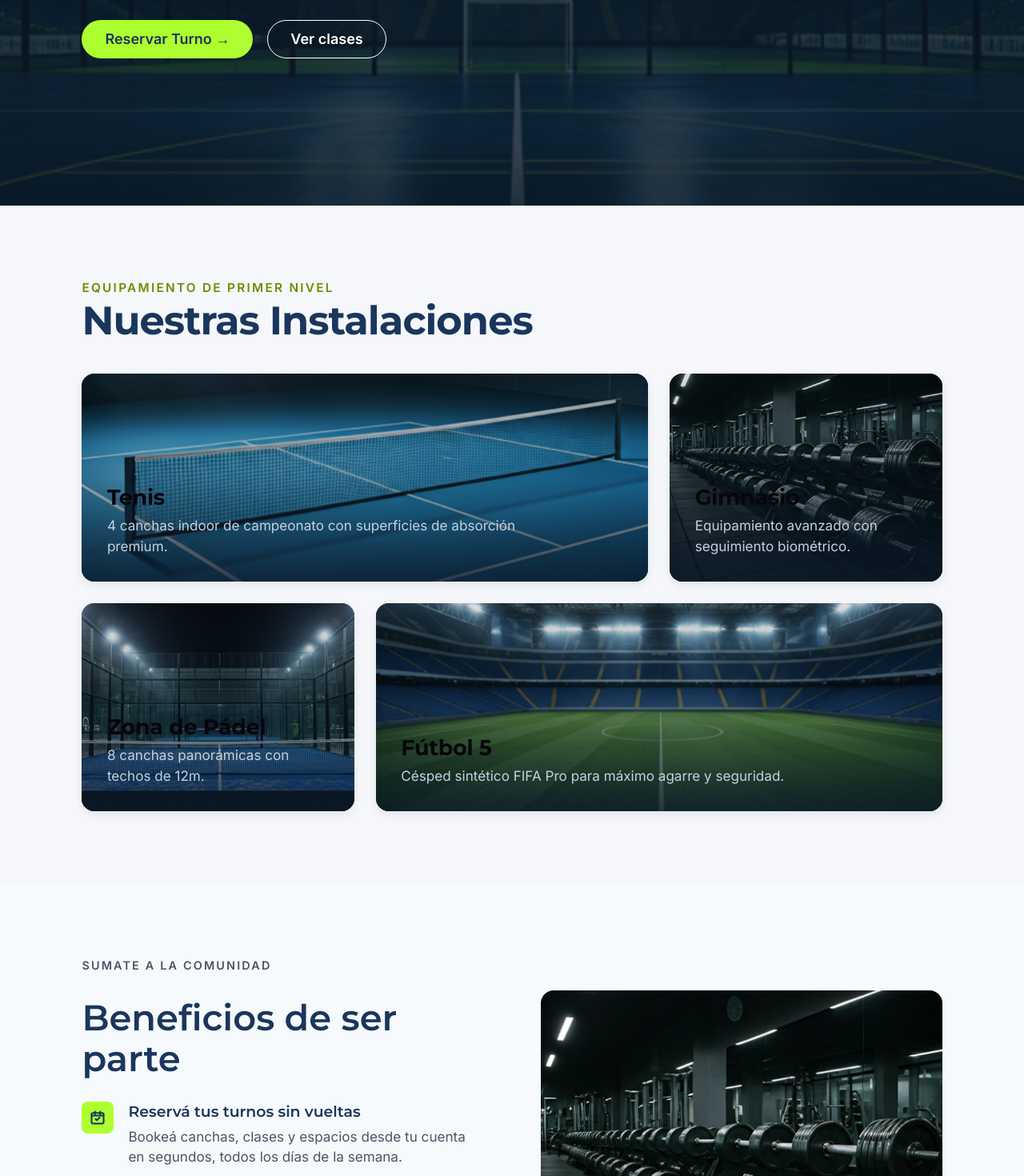
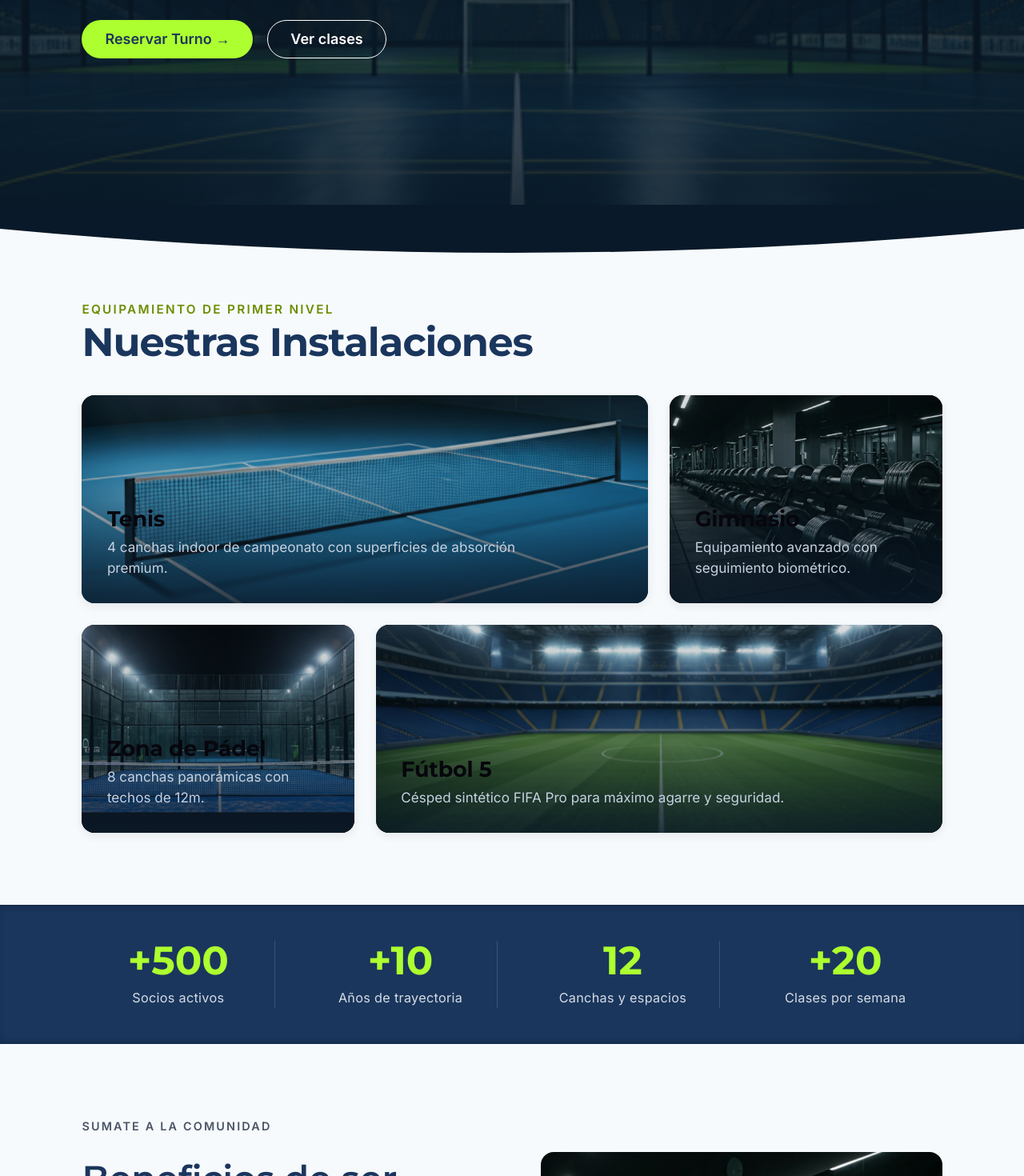
Before and after one commit to rociozapata/sportcenter-frontend, a React (Vite) app: page / in a window 1280 px wide. Shown: the part 535-2005 px from the top of the page at 80% size. Built offline with nearby package versions, Linux system fonts and the light colour scheme.

Commit message:
feat: add Stats component with styling and layout for displaying key metrics

```diff
--- a/src/pages/Home/Home.tsx
+++ b/src/pages/Home/Home.tsx
@@ -1,5 +1,6 @@
 import Hero from "./Hero";
 import Services from "./Services";
+import Stats from "./Stats";
 import Benefits from "./Benefits";
 
 function Home() {
@@ -7,6 +8,7 @@ function Home() {
         <>
             <Hero />
             <Services />
+            <Stats />
             <Benefits />
         </>
     );
--- a/src/pages/Home/Services.css
+++ b/src/pages/Home/Services.css
@@ -1,6 +1,30 @@
 .services {
+    position: relative;          /* ancla para el .services-wave absoluto */
     padding: 5rem 8%;
-    background-color: #f5f7fa;
+    /* Antes era #f5f7fa; ahora compartimos --neutral con Benefits para
+       que la transición entre ambas secciones desaparezca. */
+    background-color: var(--neutral);
+}
+
+/* Wave decorativa pegada al borde superior de Services.
+   Como tiene el color oscuro del Hero, visualmente "estira" el hero
+   hacia abajo y suaviza el corte recto. */
+.services-wave {
+    position: absolute;
+    top: 0;
+    left: 0;
+    width: 100%;
+    height: 80px;
+    display: block;
+    /* Evita un hueco de subpíxel entre Hero y la wave. */
+    margin-top: -1px;
+}
+
+/* El header de la sección queda por debajo de la wave: le damos margen
+   superior para que el texto no se solape con la curva. */
+.services-header {
+    position: relative;
+    margin-top: 1.5rem;
 }
 
 .services-header {
--- a/src/pages/Home/Services.tsx
+++ b/src/pages/Home/Services.tsx
@@ -34,6 +34,19 @@ const facilities = [
 function Services() {
     return (
         <section className="services">
+            {/* Wave divisor: SVG decorativo que une el fondo oscuro del Hero
+                con el fondo claro de Services. preserveAspectRatio="none" deja
+                que se estire a todo el ancho sin mantener proporciones.
+                aria-hidden porque es puramente decorativo. */}
+            <svg
+                className="services-wave"
+                viewBox="0 0 1440 80"
+                preserveAspectRatio="none"
+                aria-hidden="true"
+            >
+                <path d="M0,0 L1440,0 L1440,30 Q720,90 0,30 Z" fill="#0a1929" />
+            </svg>
+
             <div className="services-header">
                 <p className="services-kicker">EQUIPAMIENTO DE PRIMER NIVEL</p>
                 <h2 className="services-title">Nuestras Instalaciones</h2>
--- /dev/null
+++ b/src/pages/Home/Stats.css
@@ -0,0 +1,85 @@
+/* Franja angosta con fondo navy. Funciona como "puente" entre Services
+   (claro) y Benefits (claro), rompiendo el ritmo visual sin agregar otra
+   sección de contenido pesada.
+
+   Apilamos tres backgrounds:
+   1) Gradiente arriba: del color claro de las secciones vecinas (--neutral)
+      al navy. Ocupa solo los primeros 60px (la franja de transición).
+   2) Gradiente abajo: del navy al claro. Ocupa los últimos 60px.
+   3) Color sólido navy de fondo: rellena todo el medio.
+   Aumentamos el padding vertical para que el contenido (las cifras) no
+   caiga sobre las zonas degradadas. */
+.stats {
+    color: var(--neutral);
+    padding: 2.5rem 8%;
+    background-color: var(--primary);
+    /* Sombras suaves internas en el borde superior e inferior.
+       Hacen que la franja parezca "encajada" entre Services y Benefits
+       sin necesidad de gradientes. El valor negativo de spread (-8px)
+       contiene la sombra para que no se extienda a los costados. */
+    box-shadow:
+        inset 0 8px 12px -8px rgba(0, 0, 0, 0.35),
+        inset 0 -8px 12px -8px rgba(0, 0, 0, 0.35);
+}
+
+/* Lista en grid de 4 columnas en desktop. Reset de márgenes default de <dl>. */
+.stats-list {
+    display: grid;
+    grid-template-columns: repeat(4, 1fr);
+    gap: 2rem;
+    margin: 0;
+    padding: 0;
+}
+
+/* Cada item centrado: cifra arriba, label abajo. */
+.stat-item {
+    display: flex;
+    flex-direction: column;
+    align-items: center;
+    text-align: center;
+    /* Línea divisoria fina entre items, dejando el último sin línea.
+       Usamos border en vez de gap-con-líneas para que respete el grid. */
+    border-right: 1px solid rgba(255, 255, 255, 0.15);
+    padding: 0 1rem;
+}
+.stat-item:last-child {
+    border-right: none;
+}
+
+/* La cifra grande: la atracción visual de la franja. */
+.stat-value {
+    margin: 0;
+    font-family: var(--font-heading);
+    font-size: clamp(2rem, 4vw, 2.75rem);
+    font-weight: 700;
+    line-height: 1;
+    /* Verde lima del sistema: contrasta fuerte sobre el navy y conecta
+       con el resto del branding (íconos de Benefits, CTA Reservar). */
+    color: var(--secondary);
+}
+
+.stat-label {
+    margin: 0.5rem 0 0 0;
+    font-size: 0.9rem;
+    color: var(--neutral);
+    opacity: 0.85;
+    letter-spacing: 0.02em;
+}
+
+/* Mobile: 2x2 en vez de 4x1, y ocultamos los bordes derechos verticales
+   porque con dos columnas quedaba feo. */
+@media (max-width: 768px) {
+    .stats {
+        padding: 2.5rem 5%;
+    }
+
+    .stats-list {
+        grid-template-columns: repeat(2, 1fr);
+        gap: 1.5rem;
+    }
+
+    .stat-item {
+        border-right: none;
+        padding: 0;
+    }
+}
--- /dev/null
+++ b/src/pages/Home/Stats.tsx
@@ -0,0 +1,31 @@
+import "./Stats.css";
+
+// Datos a destacar. Array para poder agregar/quitar sin tocar JSX.
+// Cada item tiene un valor grande (lo que llama la atención) y un label corto.
+const stats = [
+    { value: "+500", label: "Socios activos" },
+    { value: "+10", label: "Años de trayectoria" },
+    { value: "12", label: "Canchas y espacios" },
+    { value: "+20", label: "Clases por semana" },
+];
+
+function Stats() {
+    return (
+        <section className="stats" aria-label="Datos destacados">
+            {/* Lista de cifras. Usamos <dl> (description list) por semántica:
+                cada cifra es un "término" con su "definición". */}
+            <dl className="stats-list">
+                {stats.map((s) => (
+                    // <div> wrapper porque <dt>+<dd> sueltos no se pueden
+                    // estilar como grupo en flexbox.
+                    <div key={s.label} className="stat-item">
+                        <dt className="stat-value">{s.value}</dt>
+                        <dd className="stat-label">{s.label}</dd>
+                    </div>
+                ))}
+            </dl>
+        </section>
+    );
+}
+
+export default Stats;
```
